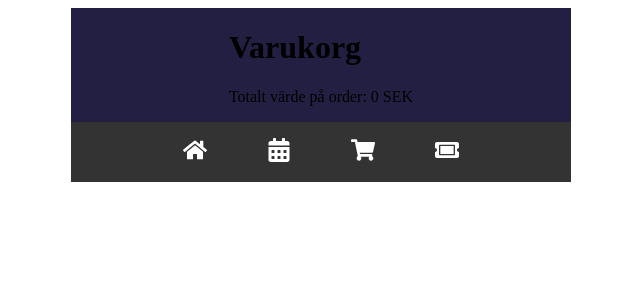
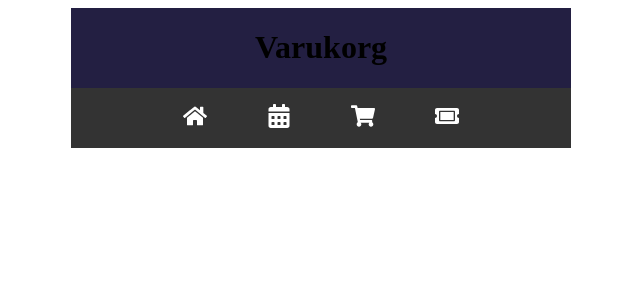
Before and after one commit to Linuszackrisson/React-exam, a React (Vite) app: page /cartpage in a window 1280 px wide. Shown: the top 300 px of the page, without its empty margins (319-959 px from the left). Built offline with nearby package versions, Linux system fonts and the light colour scheme; a web font is replaced by a local one.

Commit message:
Cart Works

```diff
--- a/src/pages/Cartpage/Cartpage.jsx
+++ b/src/pages/Cartpage/Cartpage.jsx
@@ -3,10 +3,7 @@ import { useTicketStore } from '../../ticketStore'; // Importera ticketStore
 
 function Cartpage() {
   // Vi hämtar varukorgen från vår customhook i ticketStore.js
-  const cart = useTicketStore(state => state.cart);
-
-  // Vi beräknar totalpriset för alla biljetter
-  const totalPris = cart.reduce((total, item) => total + (item.event.price * item.numberOfTickets), 0);
+  const { cart, increaseTickets, decreaseTickets, handleChangeTickets } = useTicketStore();
 
   return (
     <div>
@@ -17,12 +14,14 @@ function Cartpage() {
           <li key={index}>
             <h2>{item.event.name}</h2>
             <p>{item.event.when.date} {item.event.when.from} - {item.event.when.to}</p>
-            <p>Antal biljetter: {item.numberOfTickets}</p>
+            <p>Antal biljetter:
+              <button onClick={() => decreaseTickets(index)}>-</button>
+              <input type="number" value={item.numberOfTickets} onChange={(e) => handleChangeTickets(index, parseInt(e.target.value))} />
+              <button onClick={() => increaseTickets(index)}>+</button>
+            </p>
           </li>
         ))}
       </ul>
-      {/* Visa det totala priset längst ned */}
-      <p>Totalt värde på order: {totalPris} SEK</p>
     </div>
   );
 }
--- a/src/ticketStore.js
+++ b/src/ticketStore.js
@@ -1,23 +1,37 @@
-// ticketStore.js
-import  { create } from 'zustand';
+import { create } from 'zustand';
 
-export const useTicketStore = create(set => ({
+export const useTicketStore = create((set) => ({
   cart: [],
-    addToCart: (event, numberOfTickets) =>
-      set(state => {
-        /*
-        En kontroll ifall te.x 5st Lasse Stefanz redan finns i varkurgen, och du köper 2 till, skall dom inte hamna
-        som ett eget "köp" utan adderas nu till det befintliga.
-        */
+  addToCart: (event, numberOfTickets) => set((state) => {
     const existingEventIndex = state.cart.findIndex(item => item.event.name === event.name);
     if (existingEventIndex !== -1) {
       const updatedCart = [...state.cart];
       updatedCart[existingEventIndex].numberOfTickets += numberOfTickets;
       return { cart: updatedCart };
     } else {
-          return { cart: [...state.cart, { event, numberOfTickets }] };
+      return {
+        cart: [...state.cart, { event, numberOfTickets }]
+      };
     }
   }),
+  increaseTickets: (index) => set((state) => {
+    const updatedCart = [...state.cart];
+    updatedCart[index].numberOfTickets += 1;
+    return { cart: updatedCart };
+  }),
+  decreaseTickets: (index) => set((state) => {
+    const updatedCart = [...state.cart];
+    if (updatedCart[index].numberOfTickets > 1) {
+      updatedCart[index].numberOfTickets -= 1;
+      return { cart: updatedCart };
+    }
+    return state;
+  }),
+  handleChangeTickets: (index, value) => set((state) => {
+    const updatedCart = [...state.cart];
+    updatedCart[index].numberOfTickets = value;
+    return { cart: updatedCart };
+  })
 }));
 
 export default useTicketStore;
```
Lines whose indentation alone changed are shown as unchanged.
